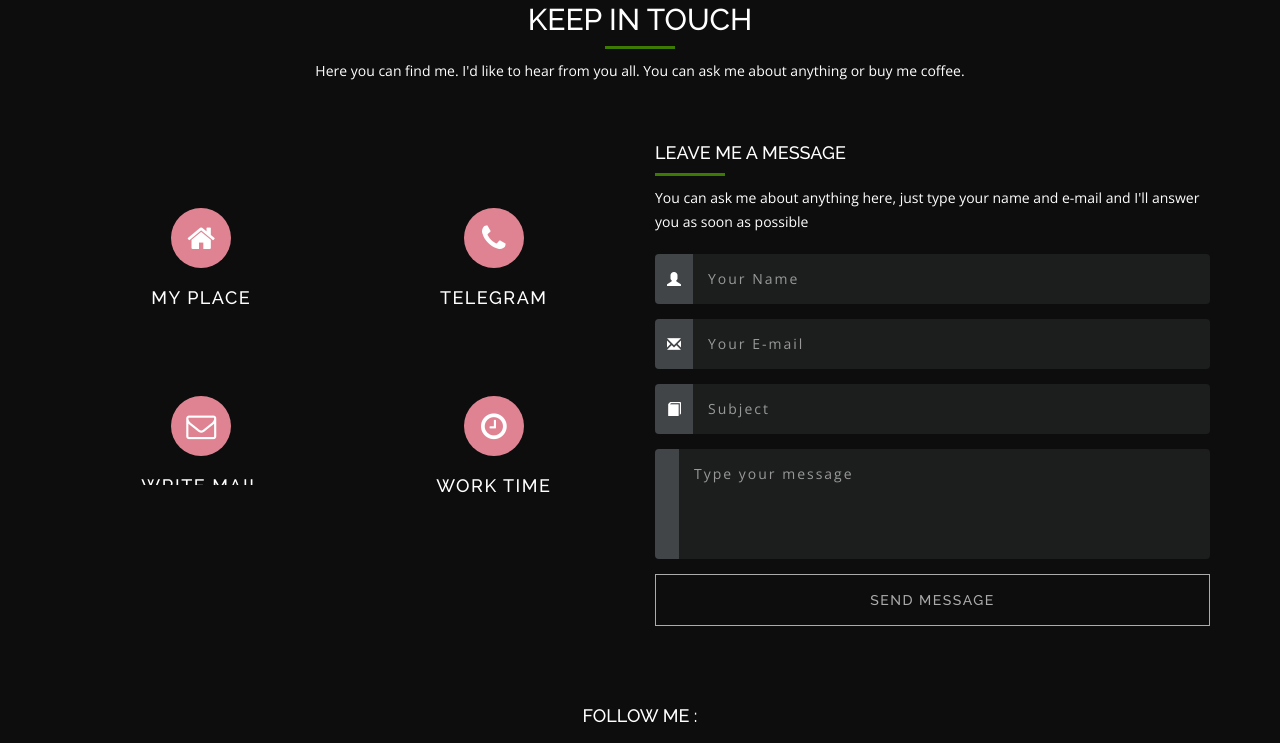
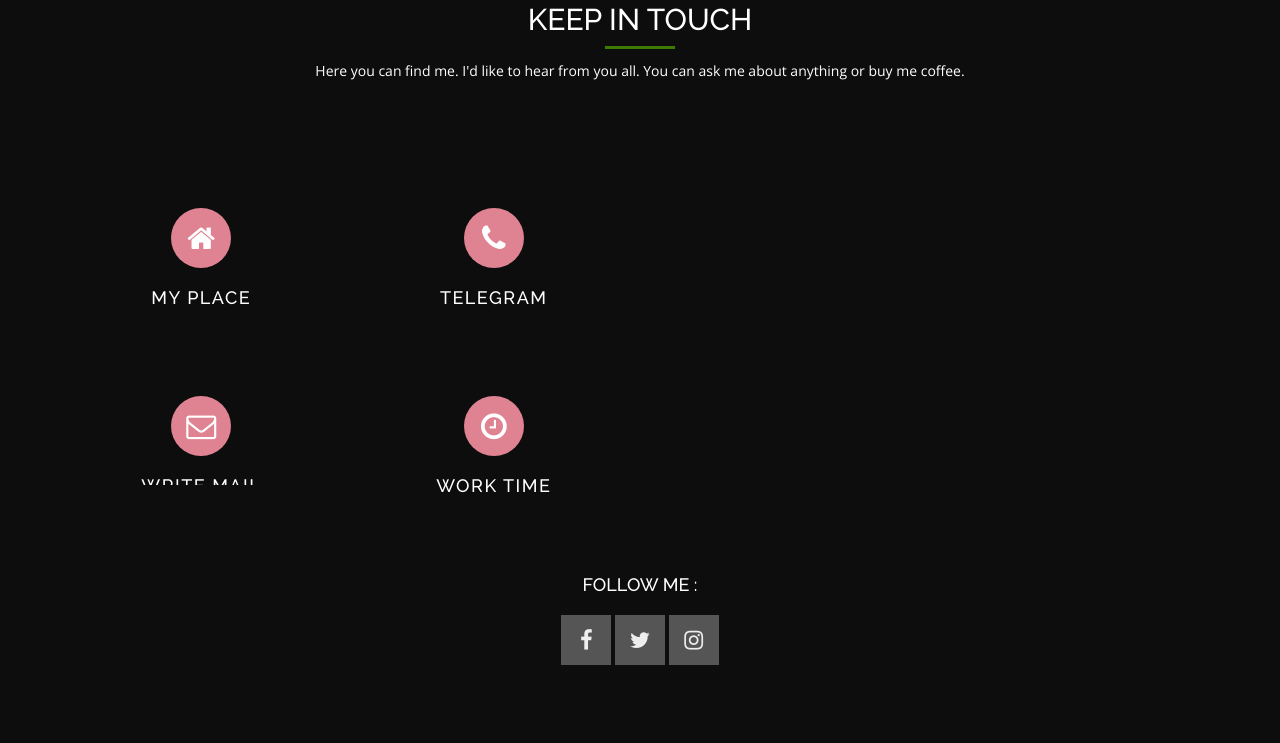
Before and after one commit to Naveensmart48/NaveenKumar_RPAPortfolio, a plain HTML site: page index.html in a window 1280 px wide. Shown: the part 3552-4295 px from the top of the page. Drawn offline with nearby package versions, Linux system fonts and the light colour scheme.

Commit message:
removed form

```diff
--- a/index.html
+++ b/index.html
@@ -513,54 +513,7 @@
 </div>
 <div class="col-md-6 col-sm-12 wow fadeInUp" data-wow-duration="1s" data-wow-offset="200">
 
-<form data-toggle="validator" id="contact-form" role="form" action="https://viswa2k.tk/formhandler.php">
-<div class="form-intro">
-<h4>Leave Me A Message</h4>
-<div class="separator"></div>
-<p class="para">You can ask me about anything here, just type your name and e-mail and I'll answer you as soon as possible</p>
-</div>
-<div class="form-group">
-<div class="input-group">
-<label for="name" class="input-group-addon">
-<span class="glyphicon glyphicon-user"></span>
-</label>
-<input type="text" placeholder="Your Name" class="form-control col-xs-12" id="name" name="name" data-error="Please enter a correct name." required>
-</div>
-<span class="help-block with-errors"></span>
-</div>
-<div class="form-group">
-<div class="input-group">
-<label for="mail" class="input-group-addon">
-<span class="glyphicon glyphicon-envelope"></span>
-</label>
-<input type="email" placeholder="Your E-mail" class="form-control col-xs-12" id="mail" name="mail" pattern="[a-z0-9._%+-]+@[a-z0-9.-]+\.[a-z]{2,4}$" data-error="Please enter a correct E-mail." required>
-</div>
-<span class="help-block with-errors"></span>
-</div>
-<div class="form-group">
-<div class="input-group">
-<label for="name" class="input-group-addon">
-<span class="glyphicon glyphicon-book"></span>
-</label>
-<input type="text" placeholder="Subject" class="form-control col-xs-12" id="subject" name="subject" data-error="Please enter subject." required>
-</div>
-<span class="help-block with-errors"></span>
-</div>
-<div class="form-group">
-<div class="input-group">
-<label for="message" class="input-group-addon
 
-<span class="glyphicon glyphicon-comment"></span>
-</label>
-<textarea class="form-control" rows="4" id="message" name="message" placeholder="Type your message" data-error="Please enter your message" required></textarea>
-
-</div>
-<span class="help-block with-errors"></span>
-</div>
-<div>
-<button type="submit" id="submit" class="btn btn-custom btn-block">Send Message</button>
-</div>
-</form>
 
 <div class="form-response">&nbsp;</div>
 </div>
```
